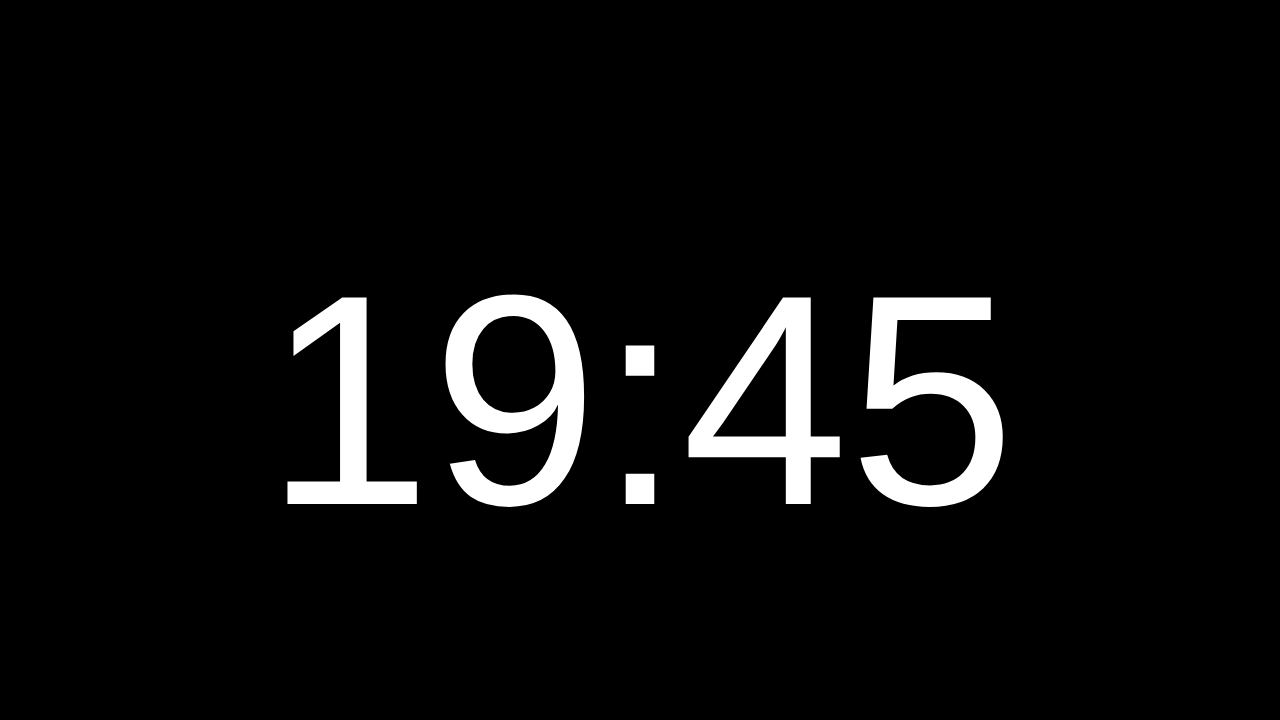
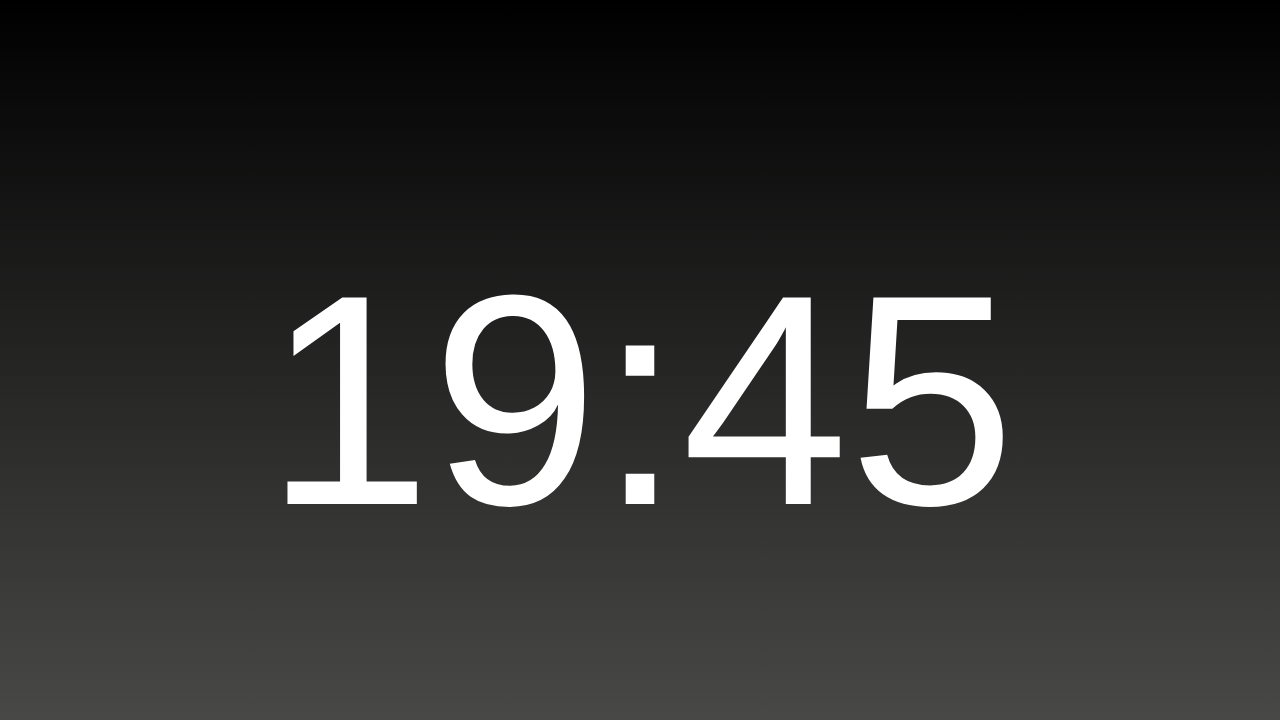
Before and after one commit to alarky/webclock, a website: page src/index.html in a window 1280 px wide. Drawn offline with nearby package versions, Linux system fonts and the light colour scheme.

Commit message:
grad coloring

```diff
--- a/src/css/style.css
+++ b/src/css/style.css
@@ -5,8 +5,7 @@ body {
     width: 100vw;
     height: 100vh;
 
-    /*background: linear-gradient(#000000, #8A2ECC);*/
-    background-color: gray;
+    background: linear-gradient(#000000, #50514f);
     color: white;
     font-family: 'Yu Gothic', 'HelveticaNeue-UltraLight', sans-serif;
 }
--- a/src/js/script.js
+++ b/src/js/script.js
@@ -13,6 +13,7 @@ $(document).ready(function() {
     update();
     setInterval(update, 1000);
 
+    /*
     // canvas
     var canvas = document.createElement("canvas");
     //canvas.width = window.innerWidth / window.devicePixelRatio;
@@ -24,4 +25,5 @@ $(document).ready(function() {
     var context = canvas.getContext("2d");
 
     context.fillRect(0, 0, canvas.width, canvas.height);
+    */
 });
```
